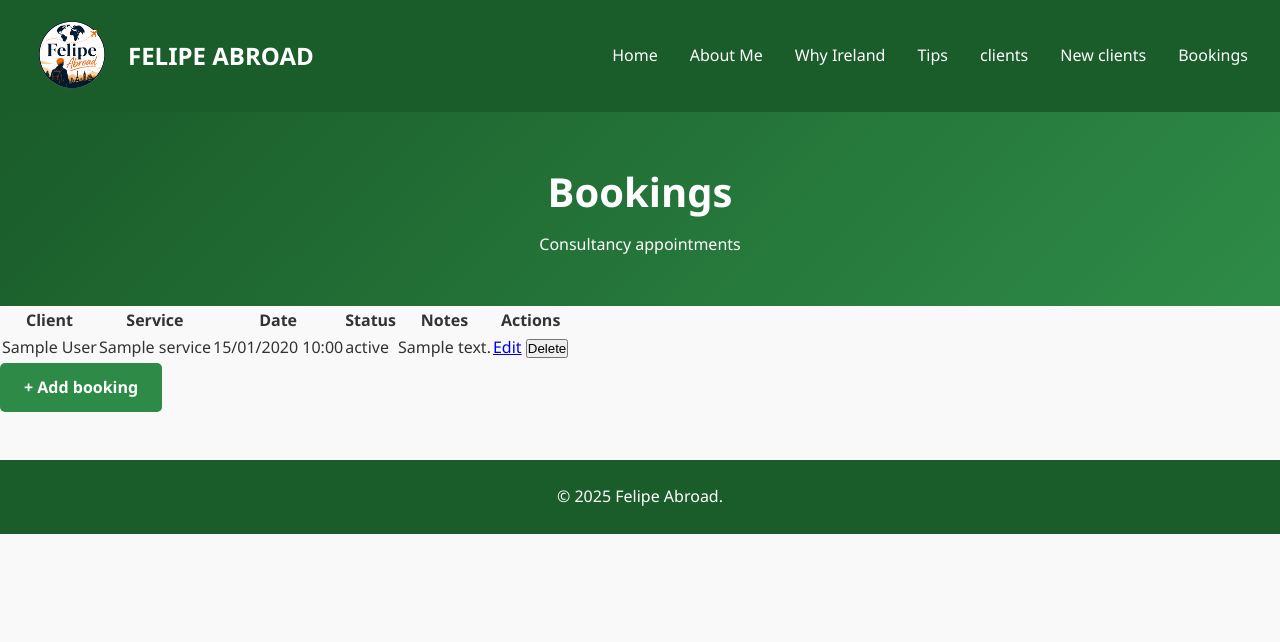
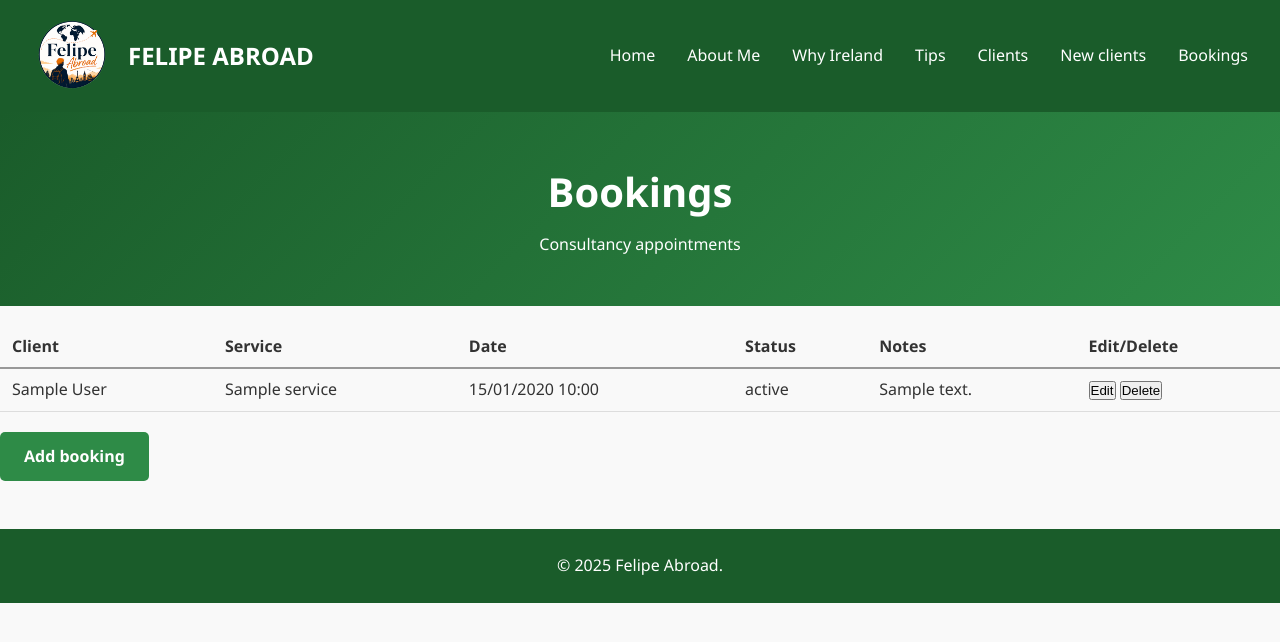
Before and after one commit to felipewayszceyk/project-database, a Flask app: page /bookings in a window 1280 px wide. Shown: the top 642 px of the page. Run offline with Flask 3, Linux system fonts and the light colour scheme; tables that the repository leaves empty hold one stand-in row (values such as "Sample post").

Commit message:
last version

```diff
--- a/static/css/style.css
+++ b/static/css/style.css
@@ -303,3 +303,33 @@
     padding: 1.5rem;
     margin-top: 3rem;
 }
+
+.data-table {
+    width: 100%;
+    border-collapse: collapse;
+    margin: 20px 0;
+}
+
+.data-table th,
+.data-table td {
+    padding: 8px 12px;
+    text-align: left;
+    border-bottom: 1px solid #ddd;
+}
+
+.data-table th {
+    border-bottom: 2px solid #999;
+}
+
+.form-group {
+    margin-bottom: 14px;
+    display: flex;
+    flex-direction: column;
+}
+
+.form-group input,
+.form-group select,
+.form-group textarea {
+    padding: 8px;
+    font-size: 1rem;
+}
--- a/templates/base.html
+++ b/templates/base.html
@@ -20,7 +20,7 @@
                 <li><a href="{{ url_for('about') }}">About Me</a></li>
                 <li><a href="{{ url_for('reasons_page') }}">Why Ireland</a></li>
                 <li><a href="{{ url_for('tips_page') }}">Tips</a></li>
-                <li><a href="{{ url_for('clients') }}">clients</a></li>
+                <li><a href="{{ url_for('clients') }}">Clients</a></li>
                 <li><a href="{{ url_for('new_client') }}">New clients</a></li>
                 <li><a href="{{ url_for('bookings') }}">Bookings</a></li>
             </ul>
--- a/templates/bookings.html
+++ b/templates/bookings.html
@@ -18,7 +18,7 @@
             <th>Date</th>
             <th>Status</th>
             <th>Notes</th>
-            <th>Actions</th>
+            <th>Edit/Delete</th>
         </tr>
     </thead>
     <tbody>
@@ -30,7 +30,11 @@
             <td>{{ booking.status }}</td>
             <td>{{ booking.notes or "-" }}</td>
             <td>
-                <a href="{{ url_for('edit_booking', booking_id=booking.id) }}">Edit</a>
+               <form method="get"
+                     action="{{ url_for('edit_booking', booking_id=booking.id) }}"
+                     style="display:inline">
+                    <button type="submit">Edit</button>
+                </form>
                 <form method="post"
                       action="{{ url_for('delete_booking', booking_id=booking.id) }}"
                       style="display:inline"
@@ -46,6 +50,6 @@
 <p>No bookings yet.</p>
 {% endif %}
 
-<a href="{{ url_for('new_booking') }}" class="btn">+ Add booking</a>
+<a href="{{ url_for('new_booking') }}" class="btn">Add booking</a>
 
 {% endblock %}
```
Also changed, not shown: templates/clients.html (+7 -2 lines).
